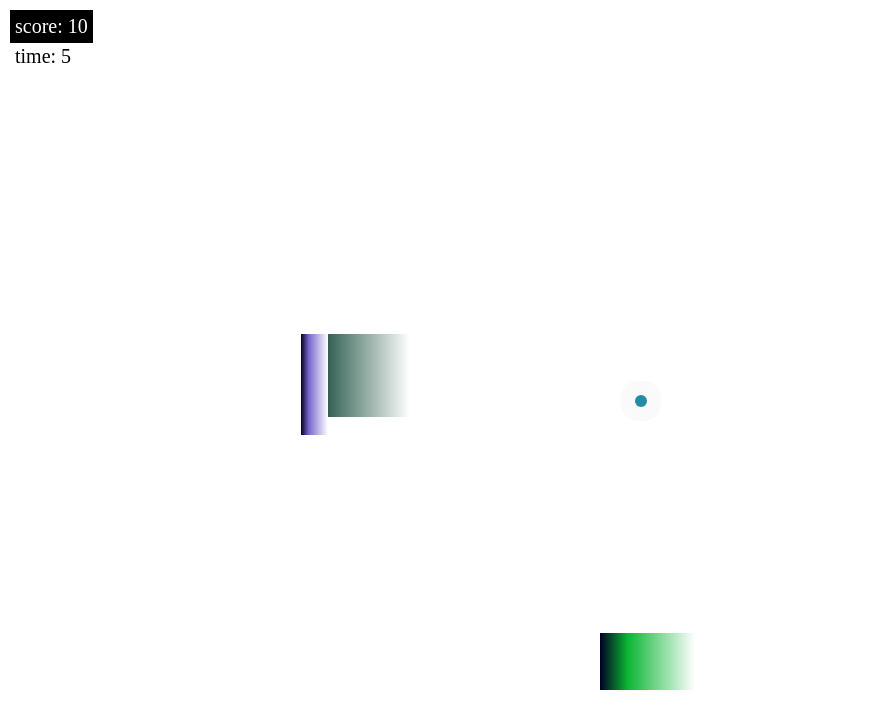
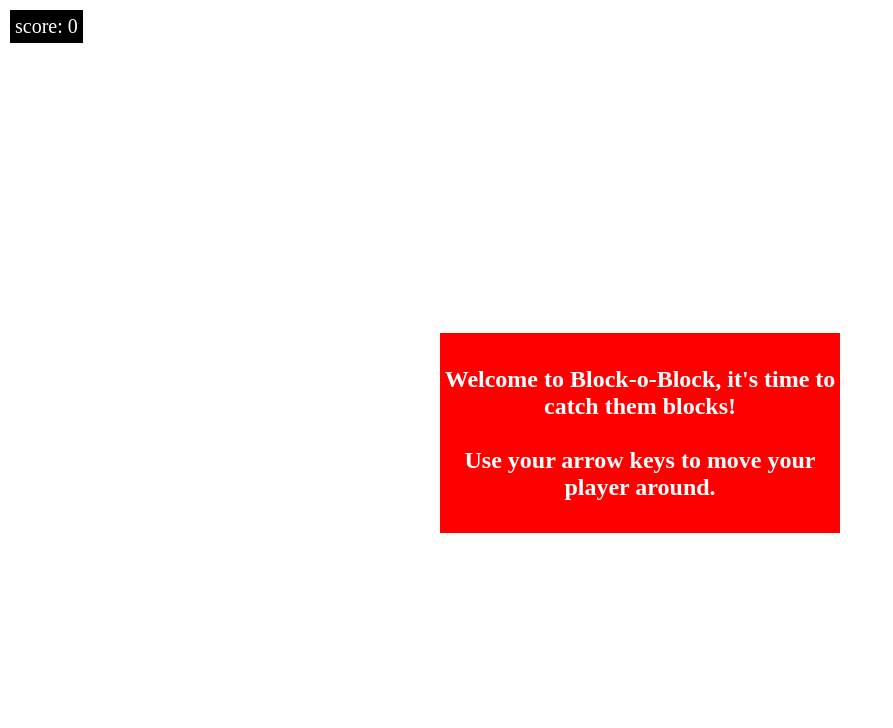
Before and after one commit to antwanvdm/block-o-block, a plain HTML site: page docs/index.html in a window 1280 px wide. Shown: the whole page, without its empty margins (0-893 px from the left). Drawn offline with Linux system fonts and the light colour scheme.

Commit message:
Refactored gameoverscreen to general message screen. Intro added before the game starts

```diff
--- a/docs/css/style.css
+++ b/docs/css/style.css
@@ -50,7 +50,7 @@ div {
     text-align: center;
 }
 
-.gameover {
+.messagescreen {
     display: none;
     background-color: #FF0000;
     color: #FFFFFF;
@@ -62,7 +62,7 @@ div {
     flex-direction:column;
 }
 
-.gameover.show {
+.messagescreen.show {
     cursor: pointer;
     display: flex;
 }
--- a/docs/index.html
+++ b/docs/index.html
@@ -5,7 +5,7 @@
     <meta name="viewport" content="width=device-width, initial-scale=1.0">
     <meta http-equiv="X-UA-Compatible" content="ie=edge">
     <link rel="stylesheet" href="./css/style.css">
-    <title>Typescript</title>
+    <title>Block-o-Block</title>
 </head>
 <body>
     <main id="main"></main>
--- a/docs/js/main.js
+++ b/docs/js/main.js
@@ -111,10 +111,14 @@ class Game {
     constructor() {
         this.elementsPerLevel = 5;
         this.elementsIncreasePerLevel = 5;
-        this.level = new Level(this.elementsPerLevel);
         this.gui = new GUI();
         this.gameLoop();
-        window.addEventListener('gameover:restart', () => this.startNewLevel());
+        window.addEventListener('game:start:click', () => this.start());
+        ['level:success:click', 'level:failed:click'].map((eventType) => { window.addEventListener(eventType, () => this.startNewLevel()); });
+    }
+    start() {
+        this.level = new Level(this.elementsPerLevel);
+        this.gui.newLevel();
     }
     gameLoop() {
         if (typeof this.level !== 'undefined') {
@@ -132,12 +136,25 @@ class Game {
     }
 }
 window.addEventListener("load", () => new Game());
-class GameOver extends DomElement {
+class GUI extends DomElement {
     constructor() {
-        super('gameover', 0, 0, 'gui');
+        super('gui', 0, 0);
+        this.score = new Score();
+        this.messageScreen = new MessageScreen();
+        window.addEventListener('level:scoreUpdate', (e) => this.score.update(e.detail.score));
+        ['level:success', 'level:failed'].map((eventType) => { window.addEventListener(eventType, (e) => this.messageScreen.show(e.type)); });
+    }
+    newLevel() {
+        this.messageScreen.hide();
+    }
+}
+class MessageScreen extends DomElement {
+    constructor() {
+        super('messagescreen', 0, 0, 'gui');
         this.height = 200;
         this.width = 400;
         this.messages = {
+            'game:start': 'Welcome to Block-o-Block, it\'s time to catch them blocks!<br/><br/>Use your arrow keys to move your player around.',
             'level:success': 'YEAH! Level completed! Click here to proceed to the next level',
             'level:failed': 'AAH! Level failed! Click here to restart this level'
         };
@@ -146,26 +163,16 @@ class GameOver extends DomElement {
         this.el.style.width = `${this.width}px`;
         this.el.style.height = `${this.height}px`;
         this.el.style.transform = `translate(${this.x}px, ${this.y}px)`;
-        this.el.addEventListener('click', () => window.dispatchEvent(new Event('gameover:restart')));
+        this.show('game:start');
+        this.el.addEventListener('click', () => window.dispatchEvent(new Event(`${this.currentEvent}:click`)));
     }
     show(type) {
         this.el.innerHTML = this.messages[type];
         this.el.classList.add('show');
+        this.currentEvent = type;
     }
     hide() {
         this.el.classList.remove('show');
-    }
-}
-class GUI extends DomElement {
-    constructor() {
-        super('gui', 0, 0);
-        this.score = new Score();
-        this.gameOver = new GameOver();
-        window.addEventListener('level:scoreUpdate', (e) => this.score.update(e.detail.score));
-        ['level:success', 'level:failed'].map((eventType) => { window.addEventListener(eventType, (e) => this.gameOver.show(e.type)); });
-    }
-    newLevel() {
-        this.gameOver.hide();
     }
 }
 class Player extends DomElement {
```
Also changed, not shown: dev/game.ts (+9 -4 lines), dev/gui.ts (+4 -4 lines), dev/messagescreen.ts (renamed from dev/gameover.ts, +7 -3 lines), 1 other file.
